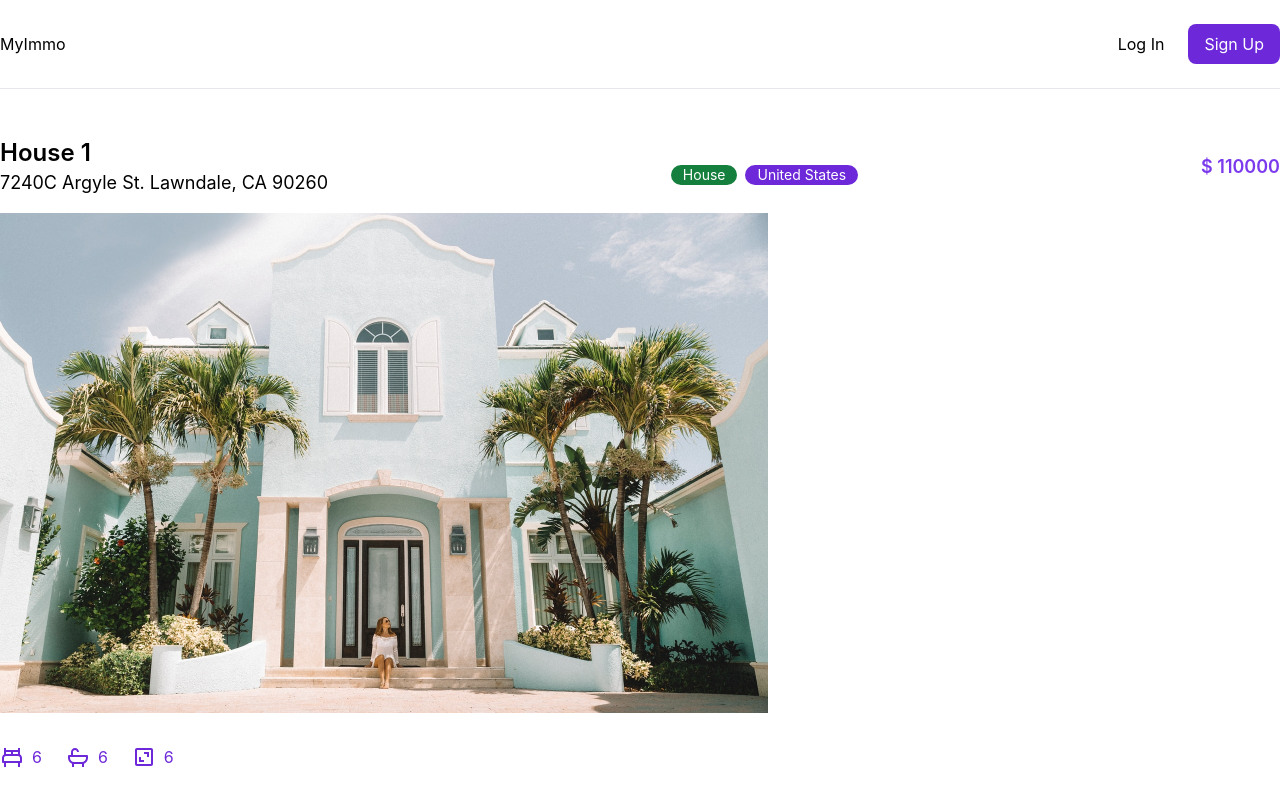
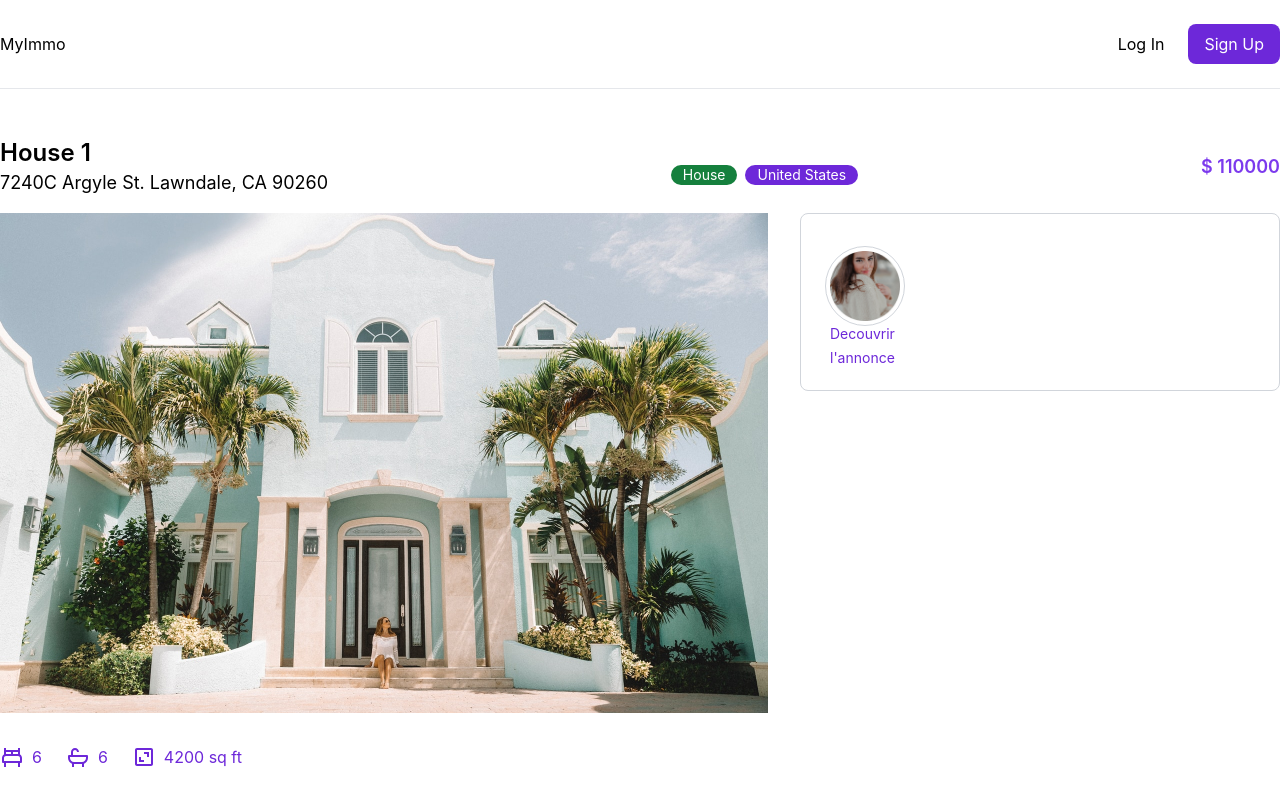
Before and after one commit to elhadjtall/SITE_AGENCE, a React (Vite) app in the folder frontend/: page /property/1 in a window 1280 px wide. Shown: the top 796 px of the page. Built offline with nearby package versions, Linux system fonts and the light colour scheme.

Commit message:
Ajout des images de l'agent et le lien

```diff
--- a/frontend/src/pages/PropertyDetail.jsx
+++ b/frontend/src/pages/PropertyDetail.jsx
@@ -53,10 +53,23 @@ const PropertyDetail = () => {
                         </div>
                         <div className='flex gap-x-2 items-center'>
                             <BiArea className='text-2xl'/>
-                            <div className='flex gap-x-2'>{house.bedrooms}</div>
+                            <div className='flex gap-x-2'>{house.surface}</div>
                         </div>
                     </div>
                     <div>{house.description}</div>
+                </div>
+                {/* creer une div pour ajouter les infos de la maison et la map à droite */}
+                <div className='flex-1 bg-white-100 w-full mb-8 border border-gray-300 rounded-lg px-6 py-8'>
+                    <div className='flex items-center gap-x-4 mb-8'>
+                        {/* creer une div pour ajouter l'image de l'agent et le lien */}
+                        <div className='w-20 h-20 p-1 border border-gray-300 rounded-full'>
+                            {/* creer une img pour ajouter l'image de l'agent */}
+                            <img src={house.agent.image} alt="" />
+                            {/* creer un lien pour rediriger vers la page de l'agent */}
+                            <Link to="" className='text-violet-700 text-sm'>Decouvrir l'annonce</Link>
+                        </div>
+                        <div></div>
+                    </div>
                 </div>
             </div>
         </div>
```
